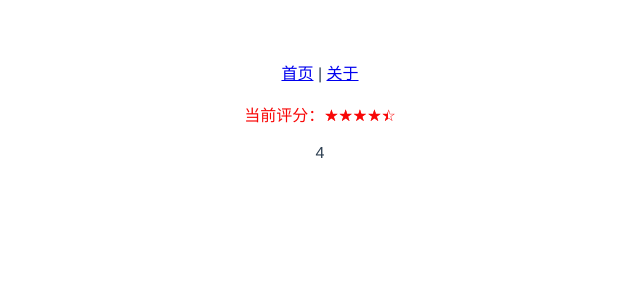
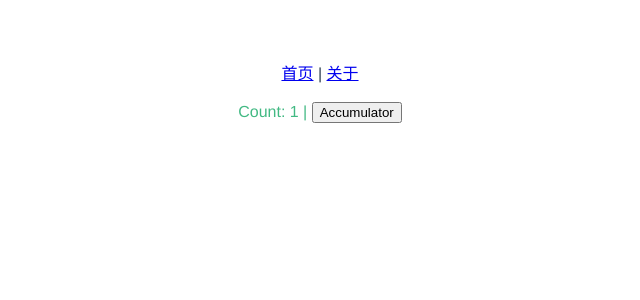
Before and after one commit to SimpleLearnCoding/todos, a Vue app: page / in a window 1280 px wide. Shown: the top 300 px of the page, without its empty margins (320-960 px from the left). Built offline with nearby package versions, Linux system fonts and the light colour scheme.

Commit message:
comment: 将计数器组件从 TodoLost 组件移至 HomePage

```diff
--- /dev/null
+++ b/src/components/AccumulatorCounter.vue
@@ -0,0 +1,31 @@
+<template>
+  <div class="color">
+    Count: {{ count }} |
+    <button @click="add">Accumulator</button>
+  </div>
+</template>
+<script setup>
+
+import {ref} from "vue";
+
+/**
+ * 使用引入的 ref 函数包裹数字
+ * 返回的 count 变量就是响应式的数据
+ */
+let count = ref(1)
+let color = ref('#42b983')
+/**
+ * 使用 add 函数实现数字的修改
+ * 对于 ref 返回的响应式数据，需要修改 .value 才能生效
+ */
+function add() {
+    count.value++
+    color.value = Math.random() > 0.5 ? '#42b983' : '#55c8d7';
+}
+</script>
+<style scoped>
+.color {
+  /* 使用 v-bind 在 style 中直接使用 JavaScript 中的变量 */
+  color: v-bind(color);
+}
+</style>
--- a/src/components/TodoList.vue
+++ b/src/components/TodoList.vue
@@ -1,12 +1,6 @@
 <template>
   <div>
     <h3>Todo List</h3>
-
-    <div class="">
-      Count: {{ count }} |
-      <button @click="add">Accumulator</button>
-    </div>
-
     <br>
 
     <div class="">
@@ -53,24 +47,6 @@ import { useFullscreen } from "@vueuse/core"
  */
 const { isFullscreen,toggle } = useFullscreen()
 
-import {computed, ref} from "vue";
-
-/**
- * 使用引入的 ref 函数包裹数字
- * 返回的 count 变量就是响应式的数据
- */
-let count = ref(1)
-let color = ref('#42b983')
-
-/**
- * 使用 add 函数实现数字的修改
- * 对于 ref 返回的响应式数据，需要修改 .value 才能生效
- */
-function add() {
-  count.value++
-  color.value = Math.random() > 0.5 ? '#42b983' : '#55c8d7';
-}
-
 /**
  * 使用一个函数把一个功能相关的数据和方法都维护在一起。
  * 对代码进行拆分，把功能独立的模块封装成一个独立的函数，真正做到按需拆分。
@@ -85,6 +61,7 @@ let {title, todos, addTodo, clear, active, all, allDone} = useTodos()
  */
 import {watchEffect} from "vue";
 
+import {ref} from "vue";
 let todoLocalData = ref(JSON.parse(localStorage.getItem('todos') || '[]'));
 if (todoLocalData.value.length > 0) {
   /**
@@ -99,7 +76,7 @@ watchEffect(() => {
   localStorage.setItem('todos', JSON.stringify(todos.value))
 })
 
-
+import {computed} from "vue";
 function useTodos() {
 
   /**
--- a/src/pages/HomePage.vue
+++ b/src/pages/HomePage.vue
@@ -1,4 +1,5 @@
 <template>
+    <br>
 
     <div v-if="version === 1">
         <TodoList></TodoList>
@@ -17,11 +18,14 @@
     </div>
 
     <div v-if="version === 5">
-        <br>
         <!--    这里将文本移入了 ScoringUseEmit 组件的 <slot> 插槽内    -->
         <!--    <slot> 插槽被视为父组件的元素，会被放在子组件之前，与子组件合并显示    -->
         <ScoringUseEmit theme=red v-model:score="score">当前评分：</ScoringUseEmit>
         <br>{{score}}
+    </div>
+
+    <div v-if="version === 6">
+        <AccumulatorCounter></AccumulatorCounter>
     </div>
 </template>
 
@@ -32,14 +36,15 @@ import WidenAnimation from "../components/WidenAnimation"
 import MoveAnimation from "@/components/MoveAnimation";
 import TransitionText from "@/components/TransitionText";
 import ScoringUseEmit from "@/components/ScoringUseEmit";
-import {ref} from "vue";
+import AccumulatorCounter from "@/components/AccumulatorCounter";
 
 /**
  * 控制显示页面的版本号
  * @type {number}
  */
-const version = 5
+const version = 6
 
+import {ref} from "vue";
 /**
  * 定义分数更新函数
  * 该分数值由子组件发送给当前组件（父组件）
```
